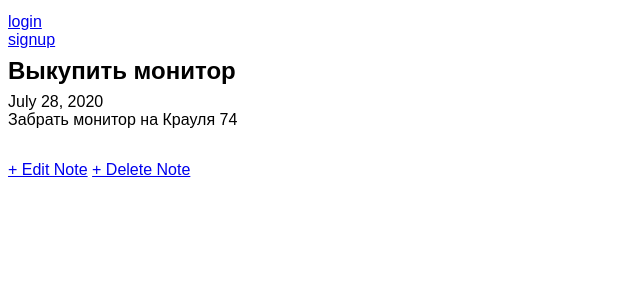
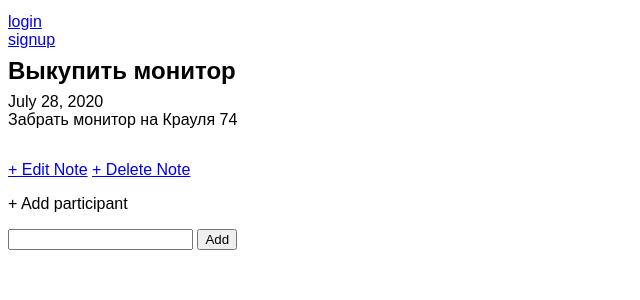
Before and after one commit to AndrewErmakov/WebDevelopmentTraining, a Django app: template Diary/templates/details_note.html in a window 1280 px wide. Shown: the part 142-442 px from the top of the page, without its empty margins (0-640 px from the left). Run offline with Django 3.2, Linux system fonts and the light colour scheme; the template is opened without the code that fills it: values that come from a table or form of the project are taken from there, others are empty; data comes from the database, SQL or seed files in the repository.

Commit message:
implemented functionality for adding participants to a note

```diff
--- a/Diary/organizer/models.py
+++ b/Diary/organizer/models.py
@@ -1,6 +1,5 @@
 from django.contrib.auth.models import User
 from django.db import models
-from django.urls import reverse
 
 
 class DiaryNote(models.Model):
@@ -10,13 +9,14 @@ class DiaryNote(models.Model):
     note_heading - заголовок заметки
     text - описание заметки
     """
-    user = models.ForeignKey(User, on_delete=models.CASCADE, null=True)
+    user = models.ForeignKey(User, on_delete=models.CASCADE, null=True, related_name='note_creator')
     date = models.DateField()
     note_heading = models.CharField(max_length=155)
     text = models.TextField(default='Nothing')
+    participants = models.ManyToManyField(User, related_name='note_participants', default='')
 
     def __str__(self):
         """
-        Строковое отображение модели
+        Строковое отображение модели DiaryNote
         """
         return self.note_heading
--- a/Diary/organizer/urls.py
+++ b/Diary/organizer/urls.py
@@ -8,6 +8,7 @@ from . import views
 urlpatterns = [
     path('', views.NotesListView.as_view(), name='home'),
     path('note/<int:pk>/', views.NoteDetailView.as_view(), name='details_note'),
+    path('note/<int:pk>/add_participant/', views.AddParticipantToNote.as_view(), name='add_participant'),
     path('note/new/', views.NoteAddView.as_view(), name='add_new_note'),
     path('note/<int:pk>/edit/', views.NoteUpdateView.as_view(), name='note_edit'),
     path('note/<int:pk>/delete/', views.NoteDeleteView.as_view(), name='note_delete'),
--- a/Diary/templates/details_note.html
+++ b/Diary/templates/details_note.html
@@ -5,7 +5,18 @@
         <h2>{{ note.note_heading }}</h2>
         <p>{{ note.date }}</p>
         <p>{{ note.text }}</p>
+        {% for participant in note.participants.all %}
+        <p>{{ participant }}</p>
+        {% endfor %}
     </div>
     <a href="{% url 'note_edit' note.pk %}">+ Edit Note</a>
     <a href="{% url 'note_delete' note.pk %}">+ Delete Note</a>
+    <p>
+        + Add participant
+        <form method="POST" action="{% url 'add_participant' note.pk %}">
+            {% csrf_token %}
+            <input type="text" name="participant">
+            <input type="submit" value="Add">
+        </form>
+    </p>
 {% endblock %}
```
Also changed, not shown: Diary/organizer/views.py (+15 -1 lines), Diary/organizer/migrations/0005_auto_20200805_1618.py (added), Diary/organizer/migrations/0006_auto_20200805_1714.py (added).
